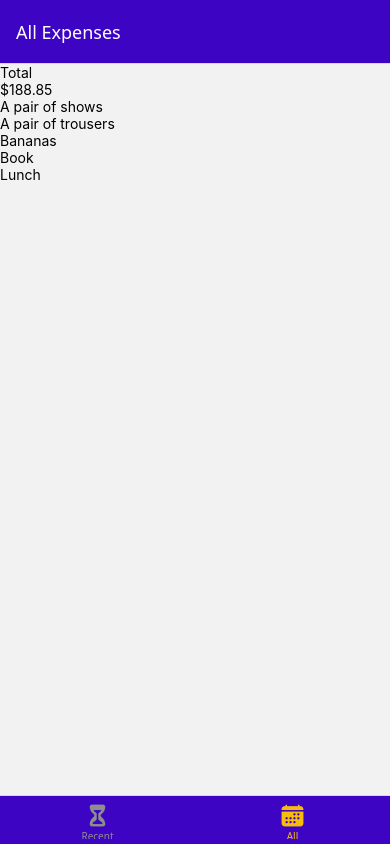
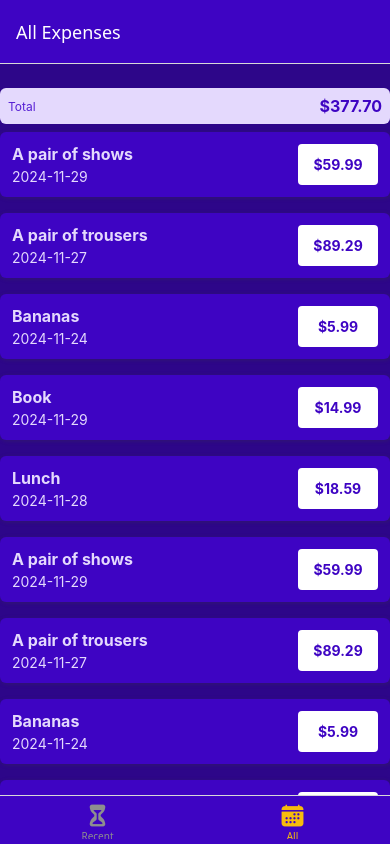
Before and after one commit to psodm/RNCourseExpenses, a React Native app: screen /AllExpenses in a window 390 px wide. Built offline with nearby package versions, Linux system fonts and the light colour scheme.

Commit message:
End lesson 135

```diff
--- /dev/null
+++ b/components/ExpensesOutput/ExpenseItem.js
@@ -0,0 +1,59 @@
+import { Pressable, StyleSheet, Text, View } from "react-native";
+import React from "react";
+import { GlobalStyles } from "../../constants/styles";
+import { getFormattedDate } from "../../utility/date";
+
+const ExpenseItem = ({description, amount, date}) => {
+  return (
+    <Pressable>
+      <View style={styles.expenseItem}>
+        <View>
+          <Text style={[styles.textBase, styles.descriptionText]}>{description}</Text>
+          <Text style={styles.textBase}>{getFormattedDate(date)}</Text>
+        </View>
+        <View style={styles.amountContainer}>
+          <Text style={styles.amount}>${amount.toFixed(2)}</Text>
+        </View>
+      </View>
+    </Pressable>
+  );
+};
+
+export default ExpenseItem;
+
+const styles = StyleSheet.create({
+    expenseItem: {
+        padding: 12,
+        marginVertical: 8,
+        backgroundColor: GlobalStyles.colors.primary500,
+        flexDirection: 'row',
+        justifyContent: 'space-between',
+        borderRadius: 6,
+        elevation: 3,
+        shadowColor: GlobalStyles.colors.gray500,
+        shadowRadius: 4,
+        shadowOffset: {width: 1, height: 1},
+        shadowOpacity: 0.4,
+    },
+    textBase: {
+        color: GlobalStyles.colors.primary50,
+    },
+    descriptionText: {
+        fontSize: 16,
+        marginBottom: 4,
+        fontWeight: 'bold',
+    },
+    amountContainer: {
+        paddingHorizontal: 12,
+        paddingVertical: 4,
+        backgroundColor: 'white',
+        justifyContent: 'center',
+        alignItems: 'center',
+        borderRadius: 4,
+        minWidth: 80,
+    },
+    amount: {
+        color: GlobalStyles.colors.primary500,
+        fontWeight: 'bold'
+    }
+});
--- a/components/ExpensesOutput/ExpensesList.js
+++ b/components/ExpensesOutput/ExpensesList.js
@@ -1,8 +1,9 @@
 import { StyleSheet, Text, View, FlatList } from "react-native";
 import React from "react";
+import ExpenseItem from "./ExpenseItem";
 
 function renderExpenseItem(itemData) {
-    return <Text>{itemData.item.description}</Text>
+    return <ExpenseItem {...itemData.item}/>
 }
 
 const ExpensesList = ({expenses}) => {
--- a/components/ExpensesOutput/ExpensesOutput.js
+++ b/components/ExpensesOutput/ExpensesOutput.js
@@ -1,12 +1,13 @@
-import { View } from "react-native";
+import { View, StyleSheet } from "react-native";
 import ExpensesSummary from "./ExpensesSummary";
 import ExpensesList from "./ExpensesList";
 
 import { DUMMY_EXPENSES } from "../../store/DummyExpenses";
+import { GlobalStyles } from "../../constants/styles";
 
 const ExpensesOutput = ({expenses, expensesPeriod}) => {
   return (
-    <View>
+    <View style={styles.rootContainer}>
       <ExpensesSummary expenses={DUMMY_EXPENSES} periodName={expensesPeriod} />
       <ExpensesList expenses={DUMMY_EXPENSES} />
     </View>
@@ -14,3 +15,13 @@
 };
 
 export default ExpensesOutput;
+
+const styles = StyleSheet.create({
+  rootContainer: {
+    horizontalPadding: 24,
+    paddingTop: 24,
+    paddingBottom: 0,
+    backgroundColor: GlobalStyles.colors.primary700,
+    flex: 1,
+  }
+});
--- a/components/ExpensesOutput/ExpensesSummary.js
+++ b/components/ExpensesOutput/ExpensesSummary.js
@@ -1,5 +1,6 @@
 import { StyleSheet, Text, View } from "react-native";
 import React from "react";
+import { GlobalStyles } from "../../constants/styles";
 
 const ExpensesSummary = ({ expenses, periodName }) => {
   const expensesSum = expenses.reduce((sum, expense) => {
@@ -7,13 +8,31 @@
   }, 0);
 
   return (
-    <View>
-      <Text>{periodName}</Text>
-      <Text>${expensesSum.toFixed(2)}</Text>
+    <View style={styles.rootContainer}>
+      <Text style={styles.period}>{periodName}</Text>
+      <Text style={styles.sum}>${expensesSum.toFixed(2)}</Text>
     </View>
   );
 };
 
 export default ExpensesSummary;
 
-const styles = StyleSheet.create({});
+const styles = StyleSheet.create({
+    rootContainer: {
+        padding: 8,
+        backgroundColor: GlobalStyles.colors.primary50,
+        borderRadius: 6,
+        flexDirection: 'row',
+        justifyContent: 'space-between',
+        alignItems: 'center',
+    },
+    period: {
+        fontSize: 12,
+        color: GlobalStyles.colors.primary400,
+    },
+    sum: {
+        fontSize: 16,
+        fontWeight: 'bold',
+        color: GlobalStyles.colors.primary500,
+    }
+});
--- a/constants/styles.js
+++ b/constants/styles.js
@@ -5,7 +5,7 @@
         primary200: '#a281f0',
         primary400: '#5721d4',
         primary500: '#3e04c3',
-        primary799: '#2d0689',
+        primary700: '#2d0689',
         primary800: '#200364',
         accent500: '#f7bc0c',
         error50: '#fcc4e4',
--- a/store/DummyExpenses.js
+++ b/store/DummyExpenses.js
@@ -3,5 +3,10 @@
     {id: 'e2', description: 'A pair of trousers', amount: 89.29, date: new Date('2024-11-27')},
     {id: 'e3', description: 'Bananas', amount: 5.99, date: new Date('2024-11-24')},
     {id: 'e4', description: 'Book', amount: 14.99, date: new Date('2024-11-29')},
-    {id: 'e5', description: 'Lunch', amount: 18.59, date: new Date('2024-11-28')}
+    {id: 'e5', description: 'Lunch', amount: 18.59, date: new Date('2024-11-28')},
+    {id: 'e6', description: 'A pair of shows', amount: 59.99, date: new Date('2024-11-29')},
+    {id: 'e7', description: 'A pair of trousers', amount: 89.29, date: new Date('2024-11-27')},
+    {id: 'e8', description: 'Bananas', amount: 5.99, date: new Date('2024-11-24')},
+    {id: 'e9', description: 'Book', amount: 14.99, date: new Date('2024-11-29')},
+    {id: 'e10', description: 'Lunch', amount: 18.59, date: new Date('2024-11-28')}
 ]
--- /dev/null
+++ b/utility/date.js
@@ -0,0 +1,3 @@
+export const getFormattedDate = (date) => {
+    return `${date.getFullYear()}-${date.getMonth()+1}-${date.getDate()}`
+}
```
